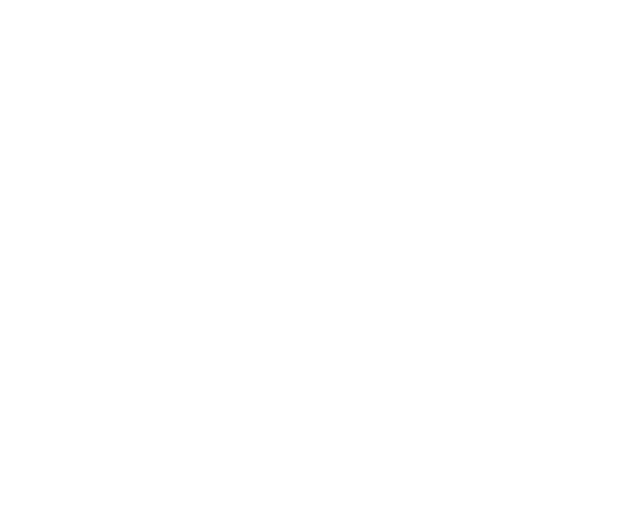
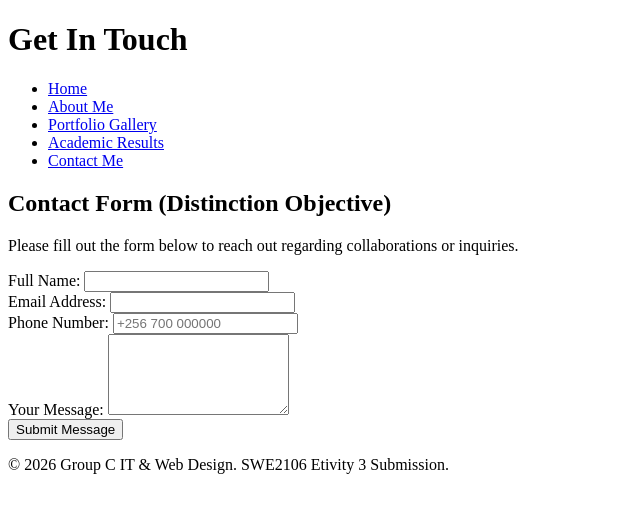
Before and after one commit to daltee/Professional-Portfolio-HTML5, a plain HTML site: page contact.html in a window 1280 px wide. Shown: the whole page, without its empty margins (0-640 px from the left). Drawn offline with Linux system fonts and the light colour scheme.

Commit message:
Add: Contact form page with HTML5 validation and tags

```diff
--- a/contact.html
+++ b/contact.html
@@ -1,4 +1,65 @@
 <!DOCTYPE html>
-<html>
+<html lang="en">
+<head>
+    <meta charset="UTF-8">
+    <!-- Unique title for SEO and Accessibility -->
+    <title>Professional Portfolio - Contact Form</title>
+</head>
+<body>
+    <header>
+        <h1>Get In Touch</h1>
+        <!-- Consistent relative navigation bar -->
+        <nav>
+            <ul>
+                <li><a href="home_index_html.html">Home</a></li>
+                <li><a href="bio_about_html.html">About Me</a></li>
+                <li><a href="media_gallery_html.html">Portfolio Gallery</a></li>
+                <li><a href="results_data_html.html">Academic Results</a></li>
+                <li><a href="input_contact_html.html">Contact Me</a></li>
+            </ul>
+        </nav>
+    </header>
 
+    <main>
+        <section>
+            <h2>Contact Form (Distinction Objective)</h2>
+            <p>Please fill out the form below to reach out regarding collaborations or inquiries.</p>
+
+            <!-- Form element wrapping all input fields -->
+            <form action="#" method="POST">
+                <!-- Grouping fields with <section> instead of generic <div> -->
+                <section>
+                    <!-- Explicit label association using 'for' and matching 'id' -->
+                    <label for="fullName">Full Name:</label>
+                    <input type="text" id="fullName" name="fullName" required>
+                </section>
+
+                <section>
+                    <!-- HTML5 email type for native client-side validation -->
+                    <label for="emailAddress">Email Address:</label>
+                    <input type="email" id="emailAddress" name="emailAddress" required>
+                </section>
+
+                <section>
+                    <!-- HTML5 tel type -->
+                    <label for="phoneNumber">Phone Number:</label>
+                    <input type="tel" id="phoneNumber" name="phoneNumber" placeholder="+256 700 000000">
+                </section>
+
+                <section>
+                    <label for="userMessage">Your Message:</label>
+                    <textarea id="userMessage" name="userMessage" rows="5" required></textarea>
+                </section>
+
+                <section>
+                    <button type="submit">Submit Message</button>
+                </section>
+            </form>
+        </section>
+    </main>
+
+    <footer>
+        <p>&copy; 2026 Group C IT & Web Design. SWE2106 Etivity 3 Submission.</p>
+    </footer>
+</body>
 </html>
```
